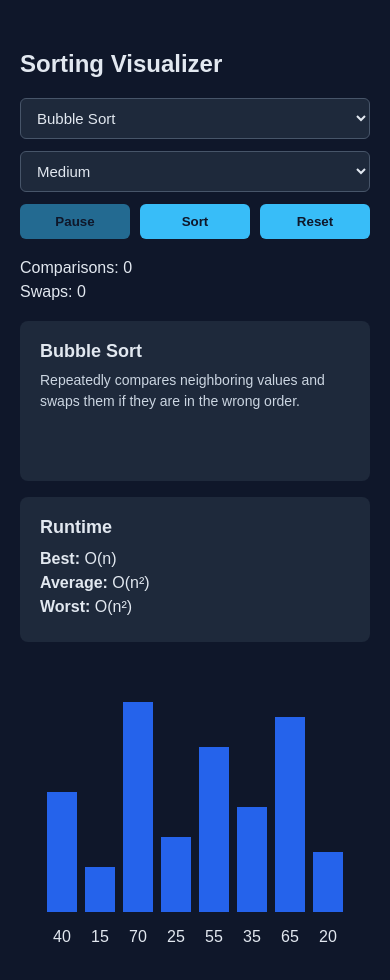
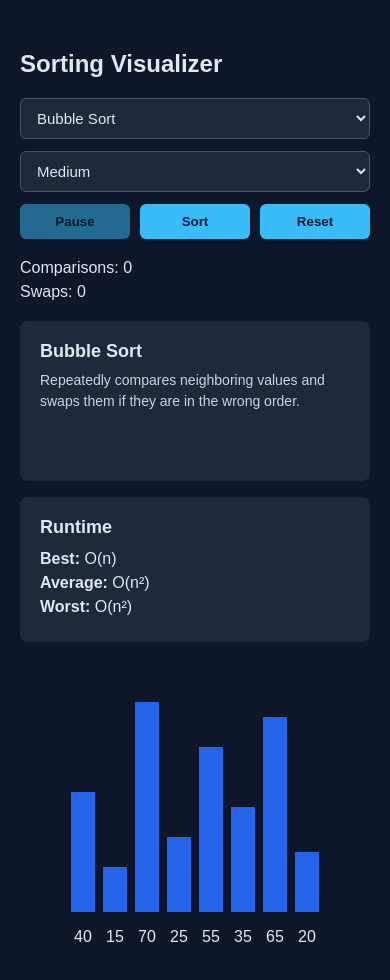
Before and after one commit to hchopra1/sorting-visualizer, a React (Vite) app: page / in a window 390 px wide. Shown: the top 980 px of the page. Built offline with nearby package versions, Linux system fonts and the light colour scheme.

Commit message:
fixed mobile layout issues

```diff
--- a/src/index.css
+++ b/src/index.css
@@ -158,7 +158,7 @@ body {
     }
 
     .bar {
-        width: 30px;
+        width: 24px;
     }
 
     .bars {
```
